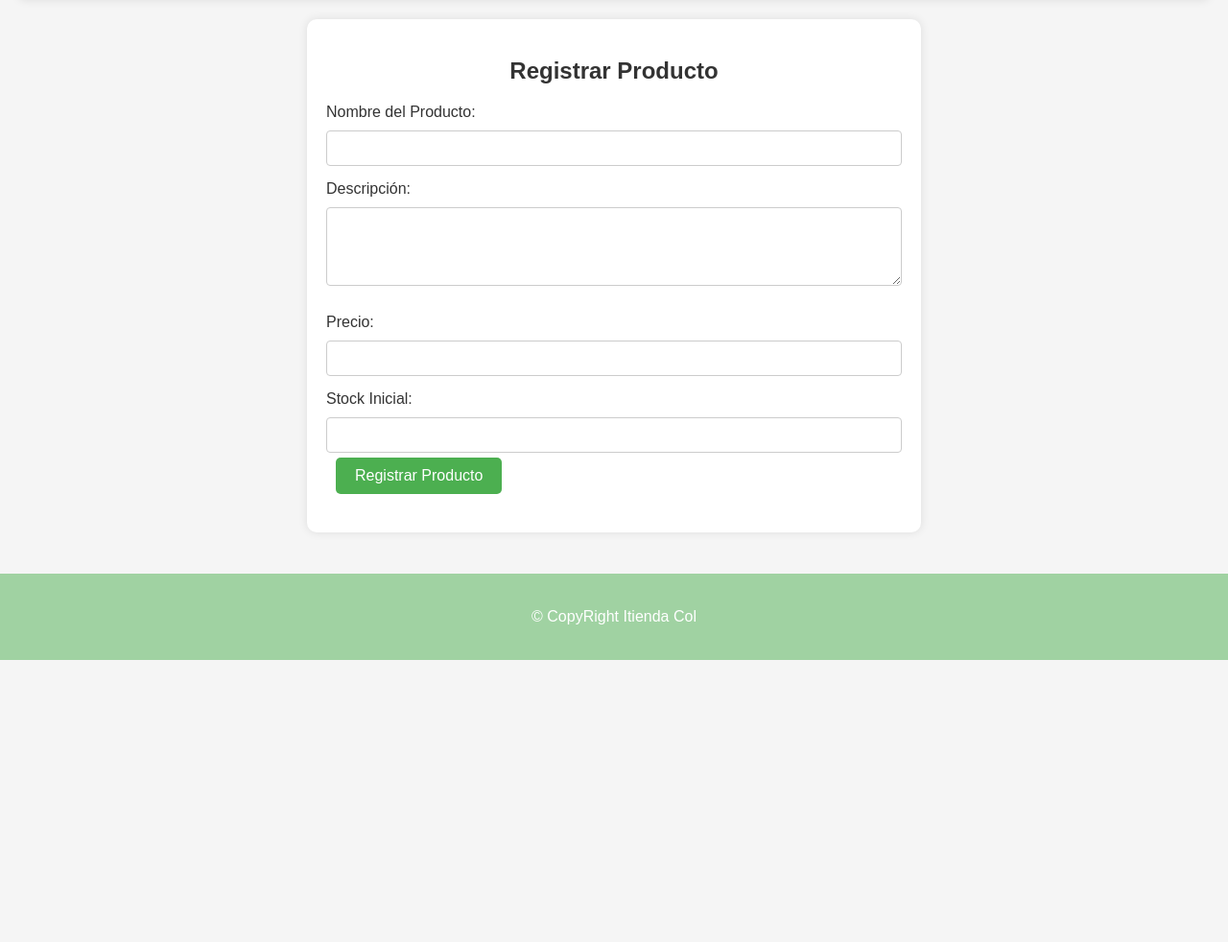
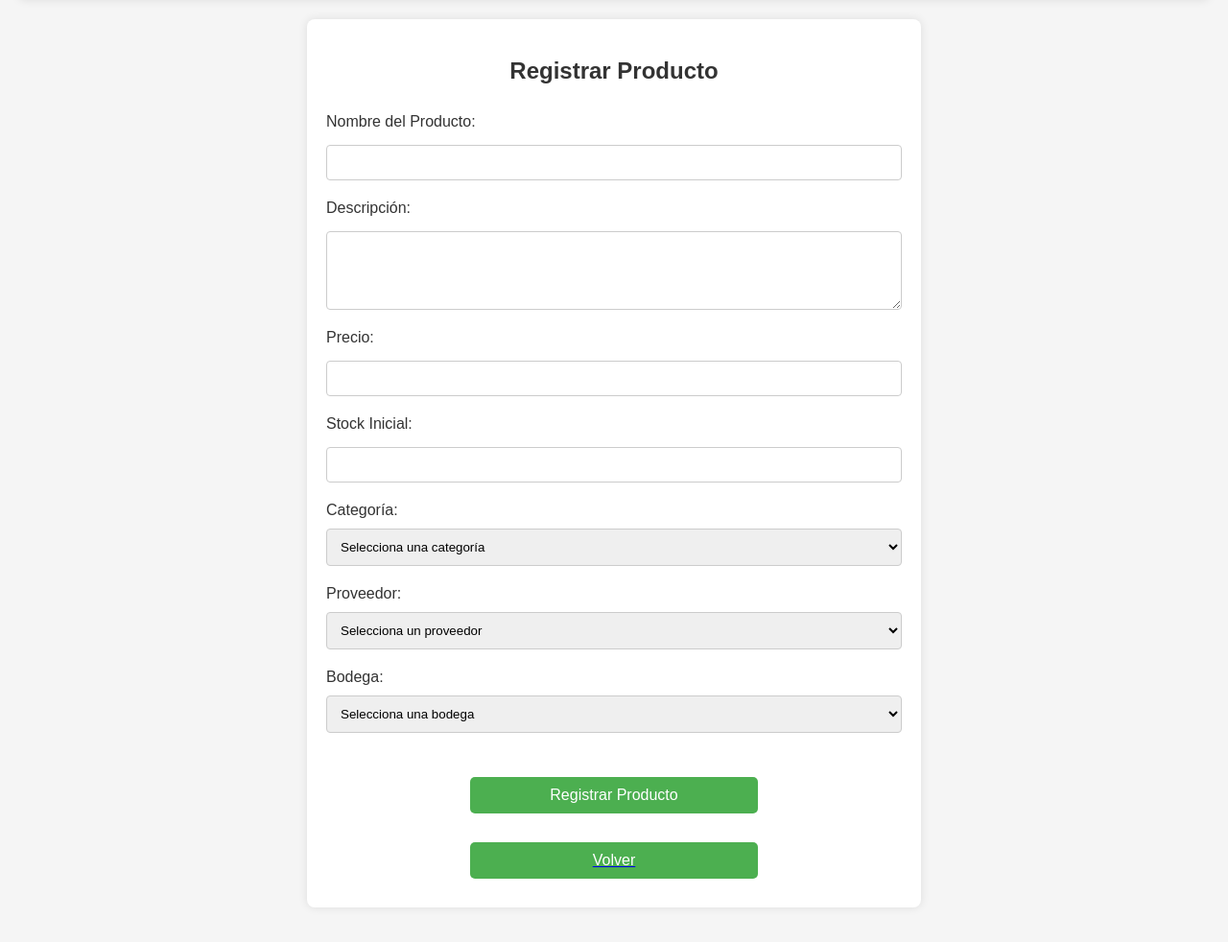
Before and after one commit to Julian1699/Hermano2, a Flask app: page /crear_producto in a window 1280 px wide. Shown: the part 112-1094 px from the top of the page at 96% size. Before the commit the page ends 800 px from the top, so only its background shows below. Run offline with Flask 3, Linux system fonts and the light colour scheme; data that the repository does not hold is empty.

Commit message:
Primera Componente - Nuevas Entidades y Vistas

```diff
--- a/main.py
+++ b/main.py
@@ -17,6 +17,11 @@ def obtener_conexion():
 @app.route('/')
 def inicio():
     return render_template('inicio.html')
+
+# Ruta para el menú principal
+@app.route('/menu')
+def menu():
+    return render_template('menu.html')
 
 # Ruta para la página de cómo funciona
 @app.route('/como_funciona')
@@ -39,7 +44,7 @@ def mostrar_productos():
     conexion = obtener_conexion()
     try:
         cursor = conexion.cursor()
-        cursor.execute("SELECT * FROM ProductosItienda")
+        cursor.execute("SELECT * FROM Productos")
         productos = cursor.fetchall()
         return render_template('productos.html', productos=productos)
     except mysql.connector.Error as error:
@@ -53,7 +58,27 @@ def mostrar_productos():
 # Ruta para mostrar el formulario de creación de producto
 @app.route('/crear_producto', methods=['GET'])
 def mostrar_formulario_creacion():
-    return render_template('crear_producto.html')
+    conexion = obtener_conexion()
+    try:
+        cursor = conexion.cursor()
+        cursor.execute("SELECT id, nombre FROM Categorias")
+        categorias = cursor.fetchall()
+
+        cursor.execute("SELECT id, nombre FROM Proveedores")
+        proveedores = cursor.fetchall()
+
+        cursor.execute("SELECT id, nombre FROM Bodegas")
+        bodegas = cursor.fetchall()
+
+        return render_template('crear_producto.html', categorias=categorias, proveedores=proveedores, bodegas=bodegas)
+    except mysql.connector.Error as error:
+        print("Error al cargar los datos:", error)
+        flash("Error al cargar los datos")
+        return render_template('crear_producto.html', categorias=[], proveedores=[], bodegas=[])
+    finally:
+        cursor.close()
+        conexion.close()
+
 
 # Ruta para procesar el formulario de creación de producto
 @app.route('/crear_producto', methods=['POST'])
@@ -64,10 +89,13 @@ def crear_producto():
         descripcion = request.form['descripcion']
         precio = request.form['precio']
         stock_inicial = request.form['stock_inicial']
+        categoria_id = request.form['categoria_id']
+        proveedor_id = request.form['proveedor_id']
+        bodega_id = request.form['bodega_id']
 
         cursor = conexion.cursor()
-        cursor.execute("INSERT INTO ProductosItienda (nombre, descripcion, precio, stock_inicial) VALUES (%s, %s, %s, %s)",
-                       (nombre, descripcion, precio, stock_inicial))
+        cursor.execute("INSERT INTO Productos (nombre, descripcion, precio, stock_inicial, categoria_id, proveedor_id, bodega_id) VALUES (%s, %s, %s, %s, %s, %s, %s)",
+                       (nombre, descripcion, precio, stock_inicial, categoria_id, proveedor_id, bodega_id))
         conexion.commit()
 
         flash('Producto creado correctamente')
@@ -86,7 +114,7 @@ def mostrar_formulario_actualizacion(id):
     conexion = obtener_conexion()
     try:
         cursor = conexion.cursor()
-        cursor.execute("SELECT * FROM ProductosItienda WHERE id = %s", (id,))
+        cursor.execute("SELECT * FROM Productos WHERE id = %s", (id,))
         producto = cursor.fetchone()
         return render_template('actualizar_producto.html', producto=producto)
     except mysql.connector.Error as error:
@@ -106,10 +134,13 @@ def actualizar_producto(id):
         descripcion = request.form['descripcion']
         precio = request.form['precio']
         stock_inicial = request.form['stock_inicial']
+        categoria_id = request.form['categoria_id']
+        proveedor_id = request.form['proveedor_id']
+        bodega_id = request.form['bodega_id']
 
         cursor = conexion.cursor()
-        cursor.execute("UPDATE ProductosItienda SET nombre = %s, descripcion = %s, precio = %s, stock_inicial = %s WHERE id = %s",
-                       (nombre, descripcion, precio, stock_inicial, id))
+        cursor.execute("UPDATE Productos SET nombre = %s, descripcion = %s, precio = %s, stock_inicial = %s, categoria_id = %s, proveedor_id = %s, bodega_id = %s WHERE id = %s",
+                       (nombre, descripcion, precio, stock_inicial, categoria_id, proveedor_id, bodega_id, id))
         conexion.commit()
 
         flash('Producto actualizado correctamente')
@@ -128,7 +159,7 @@ def borrar_producto(id):
     conexion = obtener_conexion()
     try:
         cursor = conexion.cursor()
-        cursor.execute("DELETE FROM ProductosItienda WHERE id = %s", (id,))
+        cursor.execute("DELETE FROM Productos WHERE id = %s", (id,))
         conexion.commit()
 
         flash('Producto borrado correctamente')
@@ -141,5 +172,106 @@ def borrar_producto(id):
         cursor.close()
         conexion.close()
 
+# Rutas para gestionar proveedores
+@app.route('/proveedores')
+def mostrar_proveedores():
+    conexion = obtener_conexion()
+    try:
+        cursor = conexion.cursor()
+        cursor.execute("SELECT * FROM Proveedores")
+        proveedores = cursor.fetchall()
+        return render_template('proveedores.html', proveedores=proveedores)
+    except mysql.connector.Error as error:
+        print("Error al cargar los datos:", error)
+        flash("Error al cargar los datos")
+        return render_template('proveedores.html', proveedores=[])
+    finally:
+        cursor.close()
+        conexion.close()
+
+@app.route('/crear_proveedor', methods=['GET'])
+def mostrar_formulario_creacion_proveedor():
+    return render_template('crear_proveedor.html')
+
+@app.route('/crear_proveedor', methods=['POST'])
+def crear_proveedor():
+    conexion = obtener_conexion()
+    try:
+        nombre = request.form['nombre']
+        direccion = request.form['direccion']
+        telefono = request.form['telefono']
+
+        cursor = conexion.cursor()
+        cursor.execute("INSERT INTO Proveedores (nombre, direccion, telefono) VALUES (%s, %s, %s)",
+                       (nombre, direccion, telefono))
+        conexion.commit()
+
+        flash('Proveedor creado correctamente')
+        return redirect(url_for('mostrar_proveedores'))
+    except mysql.connector.Error as error:
+        print("Error al crear el proveedor:", error)
+        flash("Error al crear el proveedor")
+        return redirect(url_for('mostrar_formulario_creacion_proveedor'))
+    finally:
+        cursor.close()
+        conexion.close()
+
+@app.route('/actualizar_proveedor/<int:id>', methods=['GET'])
+def mostrar_formulario_actualizacion_proveedor(id):
+    conexion = obtener_conexion()
+    try:
+        cursor = conexion.cursor()
+        cursor.execute("SELECT * FROM Proveedores WHERE id = %s", (id,))
+        proveedor = cursor.fetchone()
+        return render_template('actualizar_proveedor.html', proveedor=proveedor)
+    except mysql.connector.Error as error:
+        print("Error al cargar el proveedor:", error)
+        flash("Error al cargar el proveedor")
+        return redirect(url_for('mostrar_proveedores'))
+    finally:
+        cursor.close()
+        conexion.close()
+
+@app.route('/actualizar_proveedor/<int:id>', methods=['POST'])
+def actualizar_proveedor(id):
+    conexion = obtener_conexion()
+    try:
+        nombre = request.form['nombre']
+        direccion = request.form['direccion']
+        telefono = request.form['telefono']
+
+        cursor = conexion.cursor()
+        cursor.execute("UPDATE Proveedores SET nombre = %s, direccion = %s, telefono = %s WHERE id = %s",
+                       (nombre, direccion, telefono, id))
+        conexion.commit()
+
+        flash('Proveedor actualizado correctamente')
+        return redirect(url_for('mostrar_proveedores'))
+    except mysql.connector.Error as error:
+        print("Error al actualizar el proveedor:", error)
+        flash("Error al actualizar el proveedor")
+        return redirect(url_for('mostrar_formulario_actualizacion_proveedor', id=id))
+    finally:
+        cursor.close()
+        conexion.close()
+
+@app.route('/borrar_proveedor/<int:id>', methods=['POST'])
+def borrar_proveedor(id):
+    conexion = obtener_conexion()
+    try:
+        cursor = conexion.cursor()
+        cursor.execute("DELETE FROM Proveedores WHERE id = %s", (id,))
+        conexion.commit()
+
+        flash('Proveedor borrado correctamente')
+        return redirect(url_for('mostrar_proveedores'))
+    except mysql.connector.Error as error:
+        print("Error al borrar el proveedor:", error)
+        flash("Error al borrar el proveedor")
+        return redirect(url_for('mostrar_proveedores'))
+    finally:
+        cursor.close()
+        conexion.close()
+
 if __name__ == '__main__':
     app.run(host='0.0.0.0', debug=True)
--- a/templates/crear_producto.html
+++ b/templates/crear_producto.html
@@ -4,7 +4,32 @@
     <meta charset="UTF-8">
     <meta name="viewport" content="width=device-width, initial-scale=1.0">
     <title>Crear Producto</title>
-    <link rel="stylesheet" href="../static/css/styles.css">
+    <link rel="stylesheet" href="{{ url_for('static', filename='css/styles.css') }}">
+    <style>
+        .form-container {
+            max-width: 600px;
+            margin: auto;
+            padding: 20px;
+            background-color: white;
+            border-radius: 8px;
+            box-shadow: 0 0 10px rgba(0, 0, 0, 0.1);
+        }
+        .form-container h2 {
+            text-align: center;
+        }
+        .form-container form, .form-container a {
+            display: flex;
+            flex-direction: column;
+            align-items: center;
+        }
+        .form-container label, .form-container input, .form-container textarea, .form-container select, .form-container button {
+            width: 100%;
+            margin-bottom: 10px;
+        }
+        .form-container button {
+            width: 50%;
+        }
+    </style>
 </head>
 <body>
     <header class="container">
@@ -30,11 +55,35 @@
             <label for="stock_inicial">Stock Inicial:</label>
             <input type="number" id="stock_inicial" name="stock_inicial" required>
 
+            <label for="categoria_id">Categoría:</label>
+            <select id="categoria_id" name="categoria_id" required>
+                <option value="" disabled selected>Selecciona una categoría</option>
+                {% for categoria in categorias %}
+                <option value="{{ categoria[0] }}">{{ categoria[1] }}</option>
+                {% endfor %}
+            </select>
+
+            <label for="proveedor_id">Proveedor:</label>
+            <select id="proveedor_id" name="proveedor_id" required>
+                <option value="" disabled selected>Selecciona un proveedor</option>
+                {% for proveedor in proveedores %}
+                <option value="{{ proveedor[0] }}">{{ proveedor[1] }}</option>
+                {% endfor %}
+            </select>
+
+            <label for="bodega_id">Bodega:</label>
+            <select id="bodega_id" name="bodega_id" required>
+                <option value="" disabled selected>Selecciona una bodega</option>
+                {% for bodega in bodegas %}
+                <option value="{{ bodega[0] }}">{{ bodega[1] }}</option>
+                {% endfor %}
+            </select>
+
+            <br></br>
             <button type="submit">Registrar Producto</button>
         </form>
+        <a href="{{ url_for('mostrar_productos') }}"><button>Volver</button></a>
     </div>
 </body>
-<footer class="footer">
-    <p>© CopyRight Itienda Col</p>
-</footer>
+<br><br>
 </html>
--- a/templates/inicio.html
+++ b/templates/inicio.html
@@ -14,7 +14,7 @@
         <h1>¡Bienvenido al sistema de gestión de inventario!</h1>
         <br>
         <div class="button-container">
-            <a href="productos"><button>Iniciar</button></a>
+            <a href="menu"><button>Iniciar</button></a>
             <a href="como_funciona"><button>Cómo funciona</button></a>
             <a href="informacion"><button>Información general</button></a>
             <a href="contactanos"><button>Contactanos</button></a>
```
Also changed, not shown: crear_db.py (+30 -1 lines), templates/menu.html (added, +23 -0 lines).
